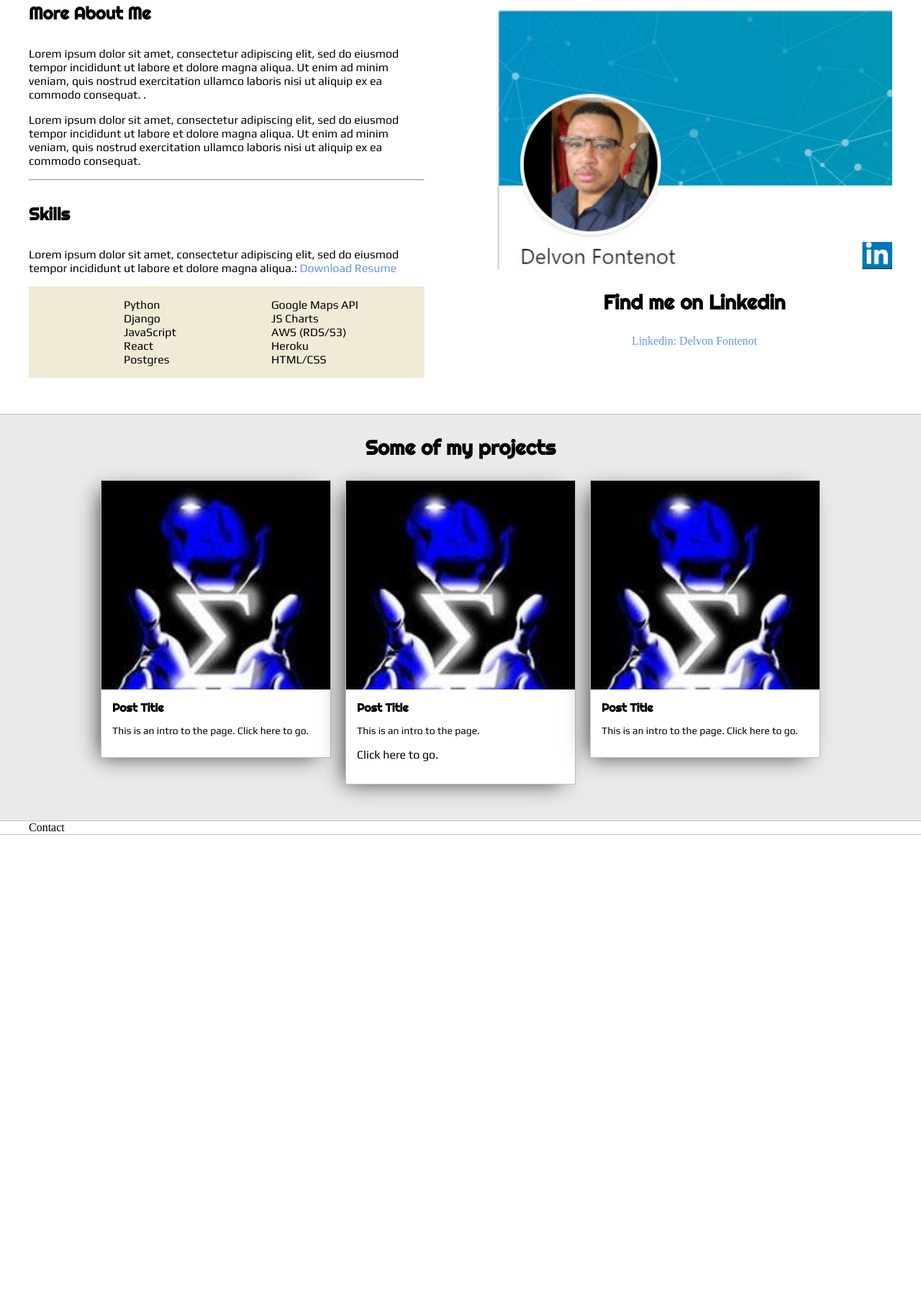
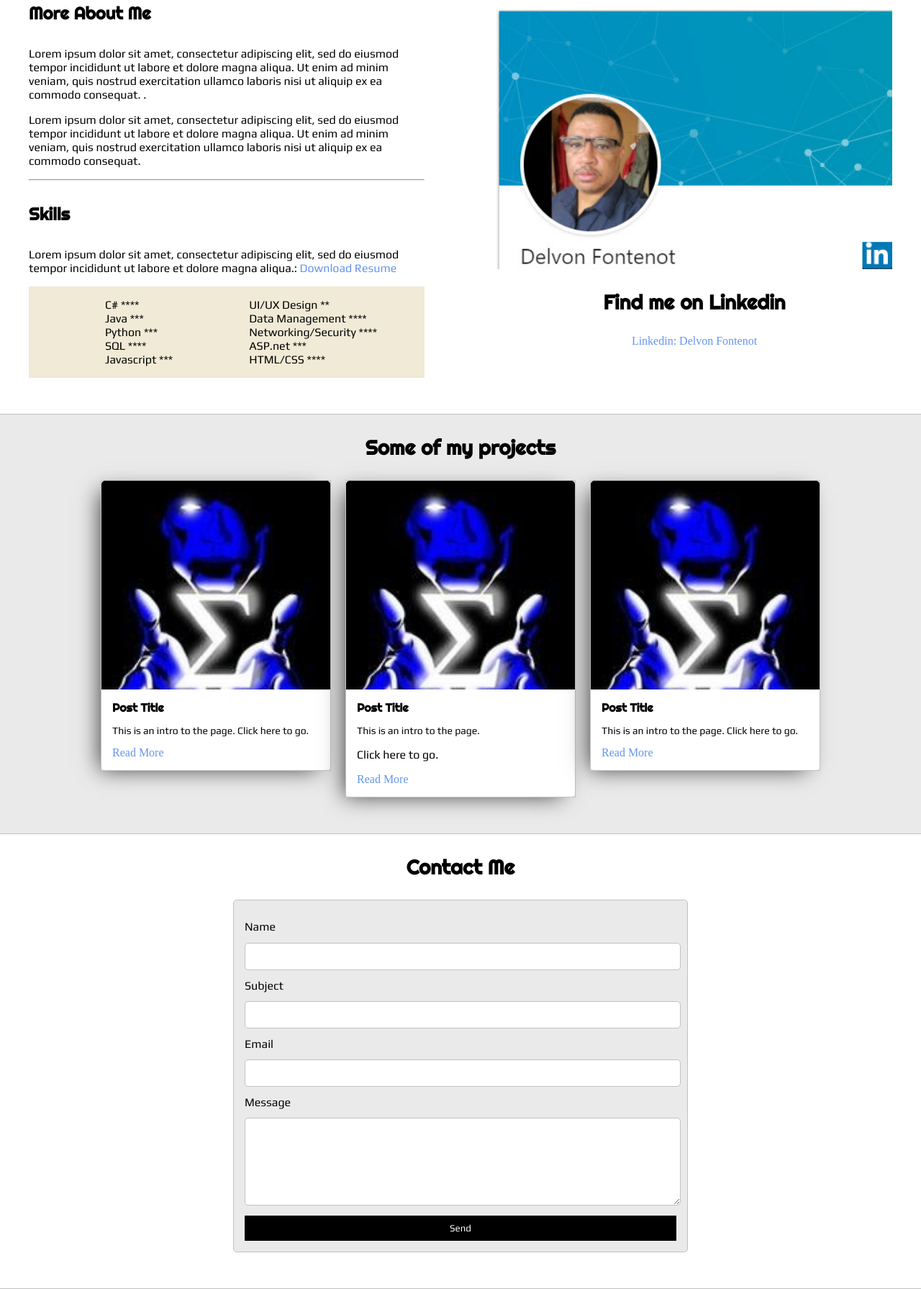
Before and after one commit to DaSigma/myportfolio, a plain HTML site: page index.html in a window 1280 px wide. Shown: the part 747-2538 px from the top of the page at 72% size. Before the commit the page ends 1907 px from the top, so only its background shows below. Drawn offline with Linux system fonts and the light colour scheme.

Commit message:
Contact section

```diff
--- /dev/null
+++ b/css/blue.css
@@ -0,0 +1,19 @@
+:root{
+	--mainColor:#15202B;
+	--secondaryColor:#192734;
+
+	--borderColor:#164D56;
+
+	--mainText:#fff;
+	--secondaryText:#eeeeee;
+
+	--themeDotBorder:#FFF;
+
+	--previewBg:rgb(25, 39, 52, 0.8);
+	--previewShadow:#111921;
+
+
+	--buttonColor:#17a2b8;
+
+
+}
--- a/default.css
+++ b/css/default.css
@@ -11,6 +11,8 @@
 
     --previewBg: rgb(251,249,243,0.8);
     --previewShadow:#f0ead6;
+
+    --buttonColor:black;
 }
 
 
@@ -19,6 +21,10 @@ html, body{
     margin:0;
 }
 
+
+body *{
+    transition: 0.3s;
+}
 
 h1, h2, h3, h4, h5, h6, strong{
     color: var(--mainText);
@@ -50,6 +56,7 @@ h6{ font-size: 16px;}
     background-color: var(--mainColor);
     border-bottom: 1px solid var(--borderColor);
     overflow: auto;
+    /*padding-bottom: 20px;*/
 }
 
 .s2{
@@ -178,18 +185,21 @@ h6{ font-size: 16px;}
     border-width: 5px;
 }
 
+#light-mode{
+	background-color: #fff;
+}
+
 #blue-mode{
-    background-color: blue;
+	background-color: #192734;
 }
 
 #green-mode{
-    background-color: green;
+	background-color: #78866b;
 }
 
 #purple-mode{
-    background-color: purple;
+	background-color: #7E4C74;
 }
-
 #settings-note{
     font-size: 12px;
     font-style: italic;
@@ -273,7 +283,7 @@ h6{ font-size: 16px;}
 }
 
 #social-img{
-    width: 100%
+    width: 100%;
 }
 
 .post-wrapper{
@@ -293,6 +303,7 @@ h6{ font-size: 16px;}
 }
 
 .thumbnail{
+     border-radius: 5px 5px 0 0;
     display:block;
     width: 100%;
     height: 290px;
@@ -300,6 +311,7 @@ h6{ font-size: 16px;}
 }
 
 .post-preview{
+    border-radius: 0 0 5px 5px;
     background-color: #fff;
     padding: 15px;
 }
@@ -312,6 +324,45 @@ h6{ font-size: 16px;}
 .post-intro{
     color:black;
     font-size: 14px;
+}
+
+#contact-form{
+    display: block;
+    max-width: 600px;
+    margin: 0 auto;
+    border: 1px solid var(--borderColor);
+    padding: 15px;
+    border-radius: 5px;
+    background-color: var(--mainColor);
+    margin-bottom: 50px;
+}
+
+#contact-form label{
+    line-height: 2.7em;
+}
+
+#contact-form textarea{
+    min-height: 100px;
+    font-size: 14px;
+}
+
+.input-field{
+    width: 100%;
+    padding-top: 10px;
+    padding-bottom: 10px;
+    background-color: var(--secondaryColor);
+    border-radius: 5px;
+    border:1px solid var(--borderColor);
+    font-size: 14px;
+}
+#submit-btn{
+    margin-top: 10px;
+    width: 100%;
+    padding-top: 10px;
+    padding-bottom: 10px;
+    color: #fff;
+    background-color: var(--buttonColor);
+    border: none;
 }
 
 @media screen and (max-width: 1200px){
--- /dev/null
+++ b/css/green.css
@@ -0,0 +1,19 @@
+:root{
+	--mainColor:#606B56;
+	--secondaryColor:#515a48;
+
+	--borderColor:#161914;
+
+	--mainText:#fff;
+	--secondaryText:#eeeeee;
+
+	--themeDotBorder:#FFF;
+
+	--previewBg:rgb(81, 90, 72, 0.8);
+	--previewShadow:#2a2f25;
+
+
+	--buttonColor:#669966;
+
+
+}
--- /dev/null
+++ b/css/purple.css
@@ -0,0 +1,19 @@
+:root{
+	--mainColor:#46344E;
+	--secondaryColor:#382a3f;
+
+	--borderColor:#1d1520;
+
+	--mainText:#fff;
+	--secondaryText:#eeeeee;
+
+	--themeDotBorder:#FFF;
+
+	--previewBg:rgb(29, 21, 32, 0.8);
+	--previewShadow:#2b202f;
+
+
+	--buttonColor:#8534a3;
+
+
+}
--- a/index.html
+++ b/index.html
@@ -11,13 +11,14 @@
     <link href="https://fonts.googleapis.com/css2?family=Play&family=Righteous&display=swap" rel="stylesheet">
 
 
-    <link rel="stylesheet" type="text/css" href="default.css">
+    <link rel="stylesheet" type="text/css" href="css/default.css">
+    <link id="theme-style" rel="stylesheet" type="text/css" href="">
 </head>
 <body>
     <section class="s1">
         <div class="main-container">
             <div class="greeting-wrapper">
-                <h1>Hi, I'm Delvon Fontenot</h1>
+                <h1>Delvon Fontenot, Software Developer</h1>
             </div>
             <div class="intro-wrapper">
                 <div class="nav-wrapper">
@@ -37,10 +38,10 @@
                     <img id="profile_pic" src="images/delvon2.jpg">
                     <h5 style="text-align: center; line-height: 0;"> Personlize Theme</h5>
                     <div id="theme-options-wrapper">
-                        <div id="light-mode" class="theme-dot"></div>
-                        <div id="blue-mode" class="theme-dot"></div>
-                        <div id="green-mode" class="theme-dot"></div>
-                        <div id="purple-mode" class="theme-dot"></div>
+                        <div data-mode = "light" id="light-mode" class="theme-dot"></div>
+                        <div data-mode = "blue" id="blue-mode" class="theme-dot"></div>
+                        <div data-mode = "green" id="green-mode" class="theme-dot"></div>
+                        <div data-mode = "purple" id="purple-mode" class="theme-dot"></div>
                     </div>
                     <p id="settings-note">*Theme setting will be saved for <br> your next visit.</p>
                 </div>
@@ -51,7 +52,7 @@
                             <div id="corner-tl" class="corner"></div>
                             <div id="corner-tr" class="corner"></div>
                             <h3>What I Do</h3>
-                            <p>Software developer passionate about building excellent software. I love learning, teaching, and working with others to find solutions to problems. I create and fix things!</p>
+                            <p>Software developer that's passionate about building excellent software. I love learning, teaching, and working with others to find solutions to problems. I create and fix things!</p>
                             <div id="corner-bl" class="corner"></div>
                             <div id="corner-br" class="corner"></div>
                         </div>
@@ -80,19 +81,19 @@
 
                 <div id="skills">
                     <ul>
-                        <li>Python</li>
-                        <li>Django</li>
-                        <li>JavaScript</li>
-                        <li>React</li>
-                        <li>Postgres</li>
+                        <li>C# ****</li>
+                        <li>Java ***</li>
+                        <li>Python ***</li>
+                        <li>SQL ****</li>
+                        <li>Javascript ***</li>
                     </ul>
 
                     <ul>
-                        <li>Google Maps API</li>
-                        <li>JS Charts</li>
-                        <li>AWS (RDS/S3)</li>
-                        <li>Heroku</li>
-                        <li>HTML/CSS</li>
+                        <li>UI/UX Design **</li>
+                        <li>Data Management ****</li>
+                        <li>Networking/Security ****</li>
+                        <li>ASP.net ***</li>
+                        <li>HTML/CSS ****</li>
                     </ul>
                 </div>
                 </div>
@@ -117,6 +118,7 @@
                         <div class="post-preview">
                             <h6 class="post-title">Post Title</h6>
                             <p class="post-intro">This is an intro to the page. Click here to go.</p>
+                            <a href="#">Read More</a>
                         </div>
                     </div>
                 </div>
@@ -126,6 +128,7 @@
                         <div class="post-preview">
                             <h6 class="post-title">Post Title</h6>
                             <p class="post-intro">This is an intro to the page.</p><p> Click here to go.</p>
+                            <a href="#">Read More</a>
                         </div>
                     </div>
                 </div>
@@ -136,6 +139,7 @@
                         <div class="post-preview">
                             <h6 class="post-title">Post Title</h6>
                             <p class="post-intro">This is an intro to the page. Click here to go.</p>
+                            <a href="#">Read More</a>
                         </div>
                     </div>
                 </div>
@@ -145,8 +149,24 @@
 
     <section class="s2">
         <div class="main-container">
-            Contact
+            <h3 style ="text-align: center">Contact Me</h3>
+            <form id="contact-form">
+
+                <label>Name</label>
+				<input class="input-field" type="text" name="name">
+
+				<label>Subject</label>
+				<input class="input-field" type="text" name="subject">
+
+				<label>Email</label>
+				<input class="input-field" type="text" name="email">
+
+				<label>Message</label>
+				<textarea class="input-field" name="message"></textarea>
+                <input id="submit-btn" type="submit" value="Send">
+            </form>
         </div>
     </section>
+    <script type="text/javascript" src="js/script.js"></script>
 </body>
 </html>
--- /dev/null
+++ b/js/script.js
@@ -0,0 +1,40 @@
+console.log('its working')
+
+let theme = localStorage.getItem('theme')
+
+if(theme == null){
+	setTheme('light')
+}else{
+	setTheme(theme)
+}
+
+let themeDots = document.getElementsByClassName('theme-dot')
+
+
+for (var i=0; themeDots.length > i; i++){
+	themeDots[i].addEventListener('click', function(){
+		let mode = this.dataset.mode
+		console.log('Option clicked:', mode)
+		setTheme(mode)
+	})
+}
+
+function setTheme(mode){
+	if(mode == 'light'){
+		document.getElementById('theme-style').href = 'css/default.css'
+	}
+
+	if(mode == 'blue'){
+		document.getElementById('theme-style').href = 'css/blue.css'
+	}
+
+	if(mode == 'green'){
+		document.getElementById('theme-style').href = 'css/green.css'
+	}
+
+	if(mode == 'purple'){
+		document.getElementById('theme-style').href = 'css/purple.css'
+	}
+
+	localStorage.setItem('theme', mode)
+}
```
